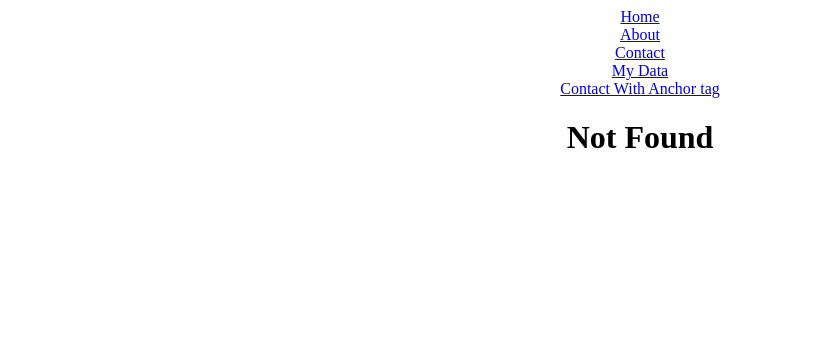
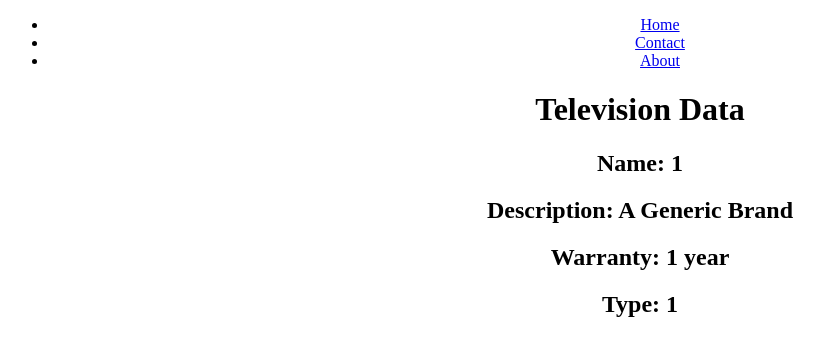
Before and after one commit to PrashantGuptaa/React, a React (Create React App) app: page /tv/1/1 in a window 1280 px wide. Before the commit this address led to /not-found. Shown: the top 356 px of the page, without its empty margins (0-824 px from the left). Built offline with nearby package versions, Linux system fonts and the light colour scheme.

Commit message:
React route params and search params

```diff
--- a/src/App.js
+++ b/src/App.js
@@ -3,15 +3,33 @@ import React from "react";
 import Home from "./components/RoutingComponent/home";
 import About from "./components/RoutingComponent/about";
 import Contact from "./components/RoutingComponent/contact";
-import { Route, Link, Routes, Redirect, Navigate } from "react-router-dom";
+import { Route, Link, Routes, NavLink, Navigate } from "react-router-dom";
 import MyData from "./components/RoutingComponent/myData";
 import NotFound from "./components/RoutingComponent/notFound";
+import Television from './components/RoutingComponent/tv';
 
 function App() {
+  const navLinkStyle = (params) => {
+    const { isActive } = params;
+    return getActiveCss(isActive);
+  };
+
+  const getActiveCss = (isActive) => {
+    if (isActive) {
+      return {
+        color: "green",
+        backgroundColor: "red",
+      };
+    } else {
+      return { color: "" };
+    }
+  };
+
   return (
     <>
       <div className="App">
-        <div>
+        <>
+          {/* <div>
           <Link to="/home">Home</Link>
         </div>
         <div>
@@ -25,10 +43,29 @@ function App() {
         </div>
         <div>
           <a href="/contact">Contact With Anchor tag</a>
-        </div>
+        </div> */}
+        </>
+        <ul>
+          <li>
+            <NavLink to="/home" style={navLinkStyle}>
+              Home
+            </NavLink>
+          </li>
+          <li>
+            <NavLink to="/contact" style={navLinkStyle}>
+              Contact
+            </NavLink>
+          </li>
+          <li>
+            <NavLink to="/about" style={navLinkStyle}>
+              About
+            </NavLink>
+          </li>
+        </ul>
 
         <Routes>
           <Route exact path="/" element={<MyData />} />
+          <Route exact path="/tv/:name/:type" element={<Television />} />
           <Route exact path="/home" element={<Home />} />
           <Route path="/about" element={<About />} />
           <Route path="/contact" element={<Contact />} />
--- /dev/null
+++ b/src/components/RoutingComponent/tv.jsx
@@ -0,0 +1,27 @@
+import React from "react";
+import { useParams, useSearchParams } from "react-router-dom";
+import { getSampleData } from './../../utils';
+
+const Television = () => {
+  const params = useParams();
+  const [searchParams, setSearchParams] = useSearchParams();
+  console.log('Search Parameters', searchParams.get('screen'),  searchParams.get('curved'));
+  const { name, type } = params;
+
+  const televisionData = getSampleData(name, type, searchParams.get('screen'));
+
+  return (
+    <div>
+      <h1> Television Data</h1>
+          <>
+          <h2>Name: {televisionData.name}</h2>
+          <h2>Description: {televisionData.description}</h2>
+          <h2>Warranty: {televisionData.warranty}</h2>
+          <h2>Type: {televisionData.type}</h2>
+          <h2>{televisionData.screen ? `Screen: ${televisionData.screen}` : null}</h2>
+          </>
+    </div>
+  );
+};
+
+export default Television;
--- /dev/null
+++ b/src/utils.js
@@ -0,0 +1,28 @@
+export const getSampleData = (name, type, screen) => {
+    switch (name) {
+      case "samsung":
+        return {
+          name,
+          description: "Samsung Company",
+          screen,
+          warranty: "10 years",
+          type,
+        };
+      case "sony":
+        return {
+          name,
+          description: "Sony Company",
+          screen,
+          warranty: "5 years",
+          type,
+        };
+      default:
+        return {
+          name,
+          description: "A Generic Brand",
+          screen,
+          warranty: "1 year",
+          type,
+        };
+    }
+  };
```
Also changed, not shown: src/components/state/stateFunc.jsx (+12 -0 lines).
